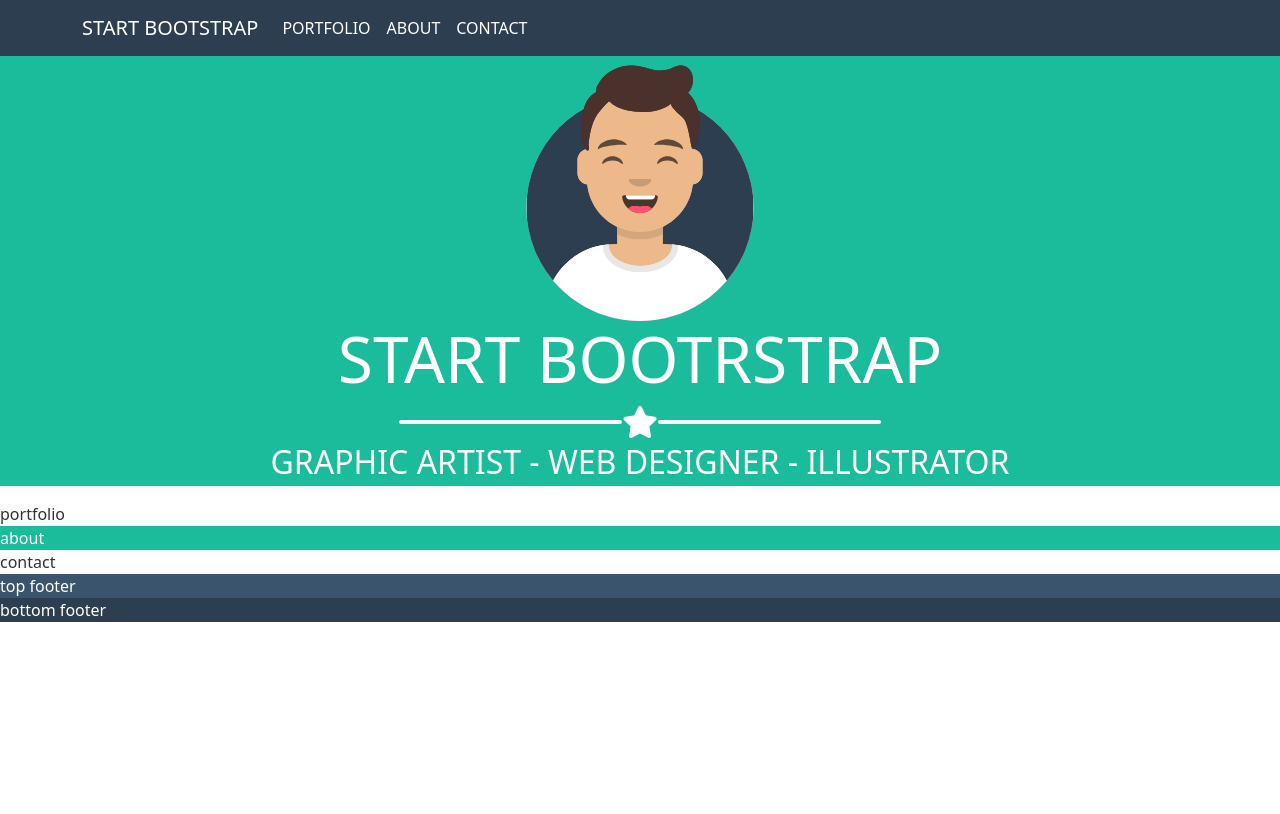
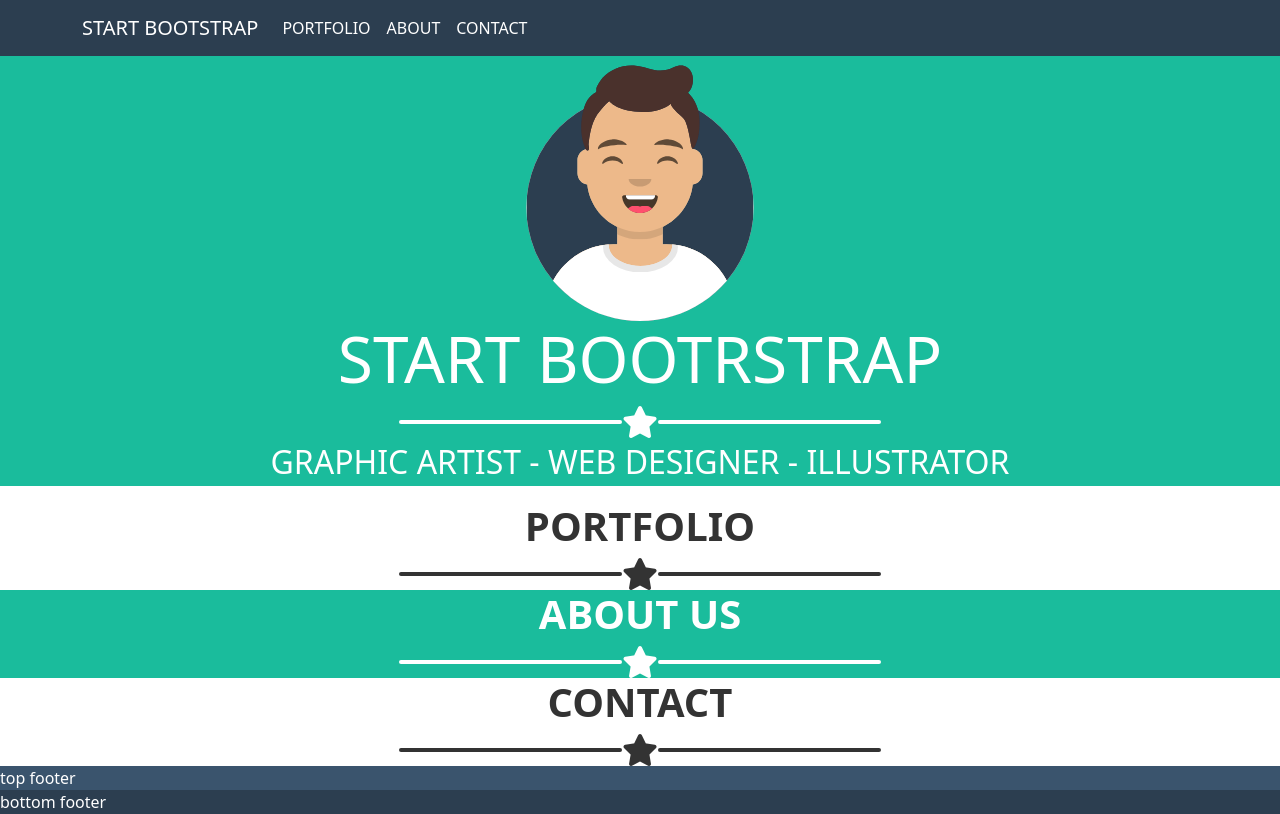
Before and after one commit to ariannadrovandi/html-css-bootstrap-freelancer, a plain HTML site: page index.html in a window 1280 px wide. Drawn offline with nearby package versions, Linux system fonts and the light colour scheme.

Commit message:
added h2 and star to portfolio, about and contact

```diff
--- a/index.html
+++ b/index.html
@@ -47,15 +47,30 @@
         </section>
 
         <section id="portfolio">
-            portfolio
+            <div class="container text-uppercase text-center">
+                <h2 class="display-6 fw-semibold">Portfolio</h2>
+                <div class="star black w-50 mx-auto d-flex justify-content-center align-items-center">
+                    <span><i class="fa-solid fa-star"></i></span>
+                </div>
+            </div>
         </section>
 
         <section id="about" class="text-white">
-            about
+            <div class="container text-uppercase text-center">
+                <h2 class="display-6 fw-semibold">about us</h2>
+                <div class="star w-50 mx-auto d-flex justify-content-center align-items-center">
+                    <span><i class="fa-solid fa-star"></i></span>
+                </div>
+            </div>
         </section>
 
         <section id="contact">
-            contact
+            <div class="container text-uppercase text-center">
+                <h2 class="display-6 fw-semibold">contact</h2>
+                <div class="star black w-50 mx-auto d-flex justify-content-center align-items-center">
+                    <span><i class="fa-solid fa-star"></i></span>
+                </div>
+            </div>
         </section>
     </main>
 
--- a/style/style.css
+++ b/style/style.css
@@ -53,3 +53,8 @@ h1{
     border-radius: 2px;
     background-color: var(--white);
 }
+
+.star.black::before,
+.star.black::after{
+    background-color: var(--black);
+}
```
